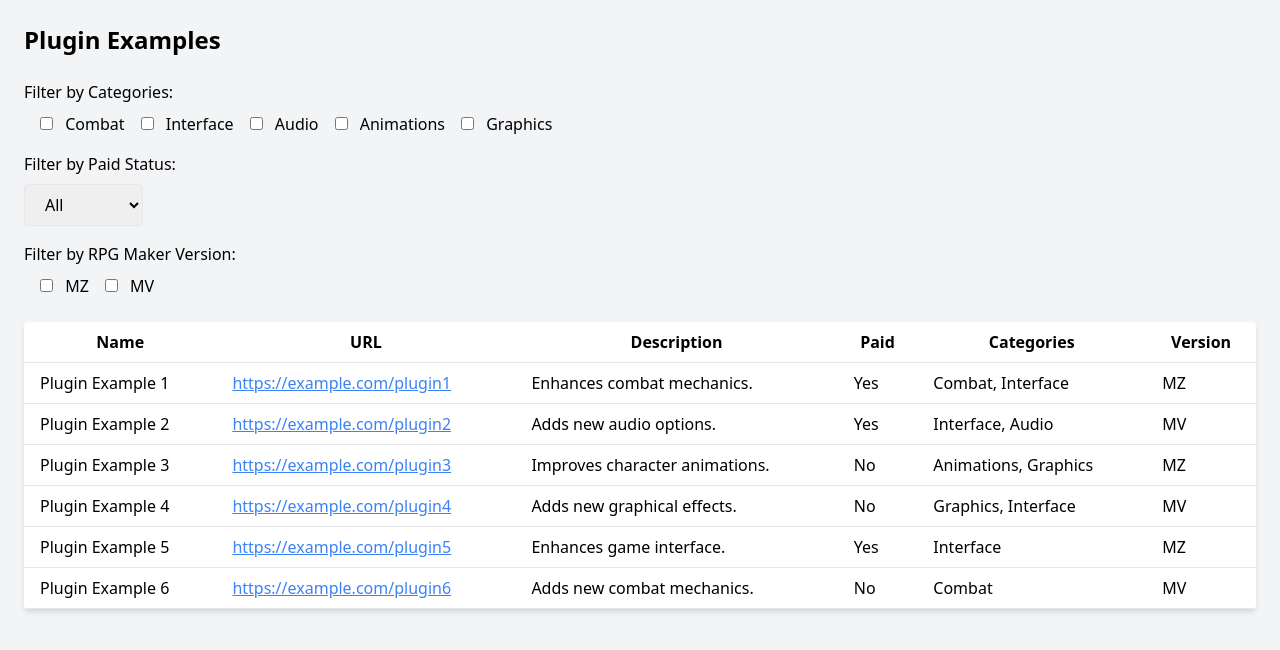
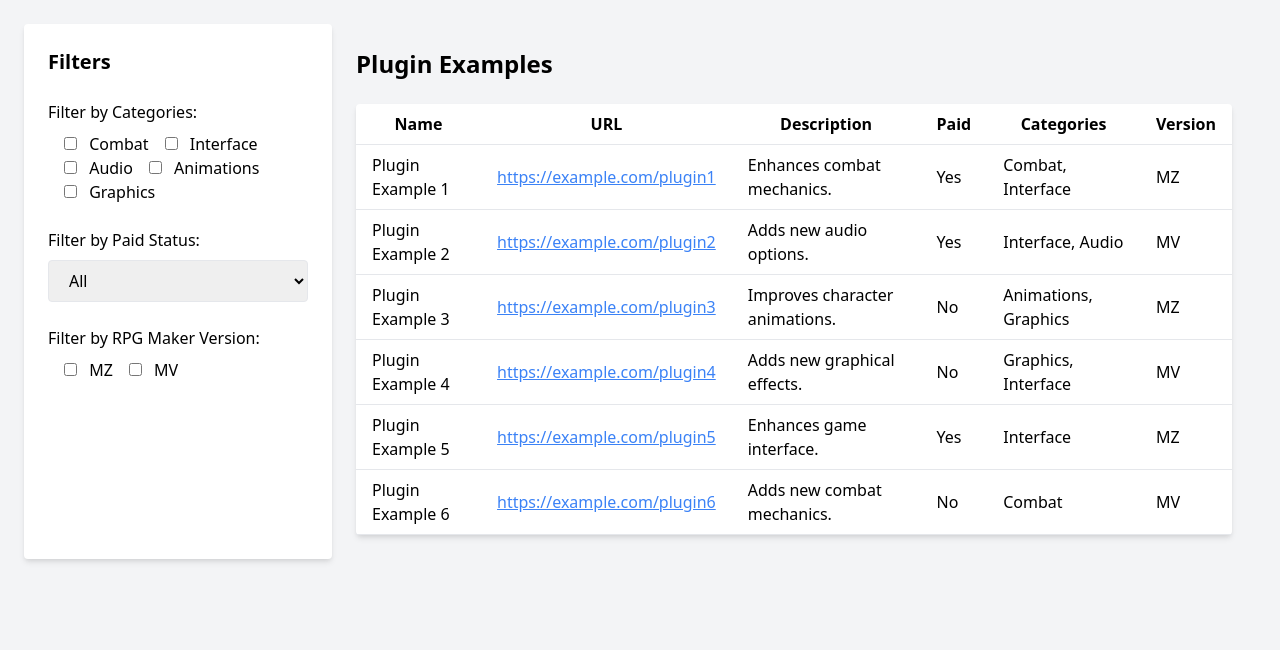
Before and after one commit to Herigaudus/RPGMakerPluginsHub, a plain HTML site: page index.html in a window 1280 px wide. Drawn offline with nearby package versions, Linux system fonts and the light colour scheme.

Commit message:
Update index.html

```diff
--- a/index.html
+++ b/index.html
@@ -10,14 +10,13 @@
     <script src="https://cdn.jsdelivr.net/npm/alpinejs@3.5.1/dist/cdn.min.js" defer></script>
 </head>
 <body class="bg-gray-100 p-6">
-    <div x-data="pluginData" x-init="fetchPlugins()" class="container mx-auto">
-        <h1 class="text-2xl font-bold mb-6">Plugin Examples</h1>
+    <div x-data="pluginData" x-init="fetchPlugins()" class="container mx-auto flex">
+        <!-- Filter Section -->
+        <div class="w-1/4 p-6 bg-white shadow-md rounded">
+            <h1 class="text-xl font-bold mb-6">Filters</h1>
 
-        <!-- Filter Section -->
+            <!-- Category Filter -->
             <div class="mb-6">
-            <div class="flex flex-col space-y-4">
-                <!-- Category Filter -->
-                <div>
                 <label class="block font-medium mb-2">Filter by Categories:</label>
                 <div class="flex flex-wrap space-x-4">
                     <template x-for="category in uniqueCategories" :key="category">
@@ -30,9 +29,9 @@
             </div>
 
             <!-- Paid Filter -->
-                <div>
+            <div class="mb-6">
                 <label class="block font-medium mb-2">Filter by Paid Status:</label>
-                    <select x-model="selectedPaid" class="border py-2 px-4 rounded">
+                <select x-model="selectedPaid" class="border py-2 px-4 rounded w-full">
                     <option value="">All</option>
                     <option value="true">Paid</option>
                     <option value="false">Not Paid</option>
@@ -52,9 +51,10 @@
                 </div>
             </div>
         </div>
-        </div>
 
         <!-- Table Section -->
+        <div class="w-3/4 p-6">
+            <h1 class="text-2xl font-bold mb-6">Plugin Examples</h1>
             <table class="min-w-full bg-white shadow-md rounded">
                 <thead>
                     <tr>
@@ -79,6 +79,7 @@
                     </template>
                 </tbody>
             </table>
+        </div>
     </div>
 
     <script>
```
Lines whose indentation alone changed are shown as unchanged.
